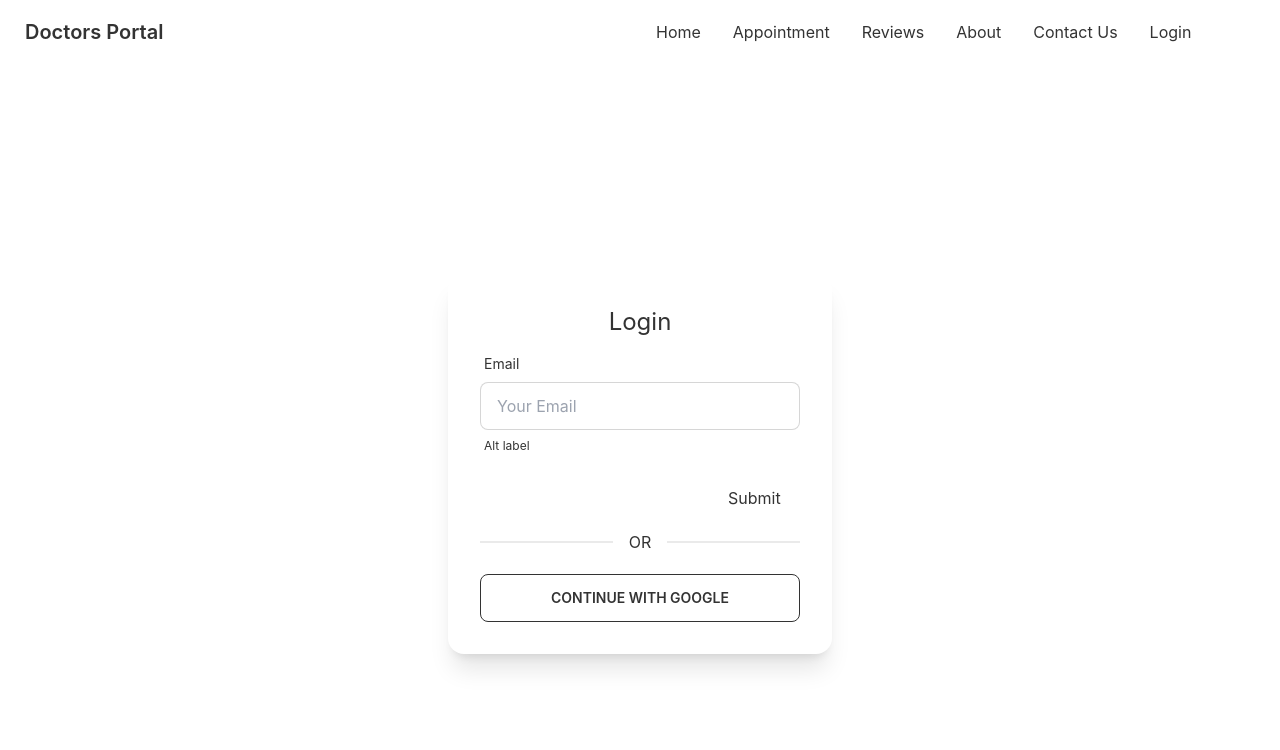
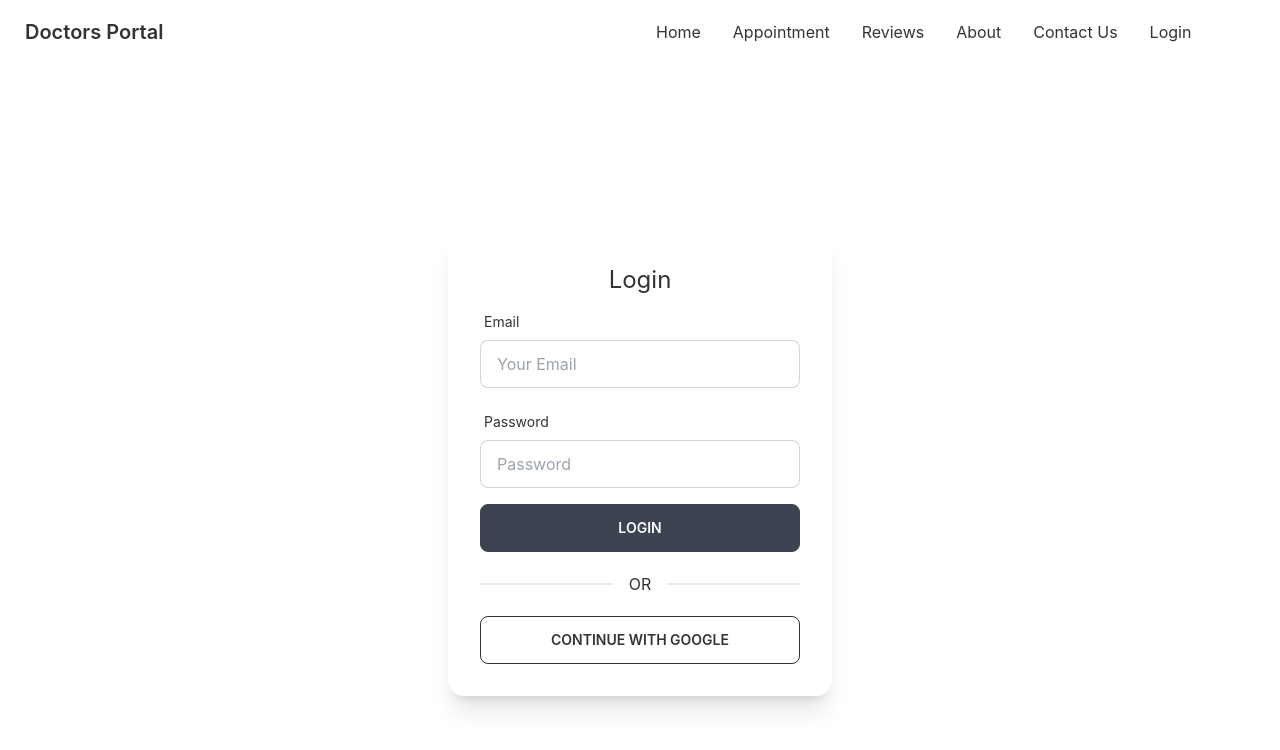
Before and after one commit to ahatasam2573/Doctors-Portal, a React (Create React App) app: page /login in a window 1280 px wide. Shown: the top 750 px of the page. Built offline with nearby package versions, Linux system fonts and the light colour scheme; no server answers.

Commit message:
email and password for login completed

```diff
--- a/src/Pages/Login/Login.js
+++ b/src/Pages/Login/Login.js
@@ -30,25 +30,50 @@
                                 placeholder="Your Email"
                                 class="input input-bordered w-full max-w-xs"
                                 {...register("email", {
-                                    ...register("test", {
-                                        pattern: /[A-Za-z]{3}/,
-                                        message: 'error message'
-                                    })
+
+
+                                    required: {
+                                        value: true,
+                                        message: 'Email is required'
+                                    },
+                                    pattern: {
+                                        value: /[a-z0-9]+@[a-z]+\.[a-z]{2,3}/,
+                                        message: 'Please provide a valid email'
+                                    }
                                 })}
                             />
                             <label class="label">
-                                <span class="label-text-alt">Alt label</span>
+                                {errors.email?.type === 'required' && <span class="label-text-alt text-red-500">{errors.email.message}</span>}
+                                {errors.email?.type === 'pattern' && <span class="label-text-alt text-red-500">{errors.email.message}</span>}
+                            </label>
+                        </div>
+                        <div class="form-control w-full max-w-xs">
+                            <label class="label">
+                                <span class="label-text">Password</span>
 
+                            </label>
+                            <input
+                                type="password"
+                                placeholder="Password"
+                                class="input input-bordered w-full max-w-xs"
+                                {...register("password", {
+                                    required: {
+                                        value: true,
+                                        message: 'Password is required'
+                                    },
+                                    minLength: {
+                                        value: 6,
+                                        message: 'Password must be 6 characters or longer'
+                                    }
+                                })}
+                            />
+                            <label class="label">
+                                {errors.password?.type === 'required' && <span class="label-text-alt text-red-500">{errors.password.message}</span>}
+                                {errors.password?.type === 'minLength' && <span class="label-text-alt text-red-500">{errors.password.message}</span>}
                             </label>
                         </div>
 
-                        <input />
-                        {errors.firstName?.type === 'required' && "First name is required"}
-
-                        <input {...register("lastName", { required: true })} />
-                        {errors.lastName && "Last name is required"}
-
-                        <input type="submit" />
+                        <input className='btn w-full max-w-xs text-white' type="submit" value="LOGIN" />
                     </form>
                     <div className="divider">OR</div>
                     <button
```
